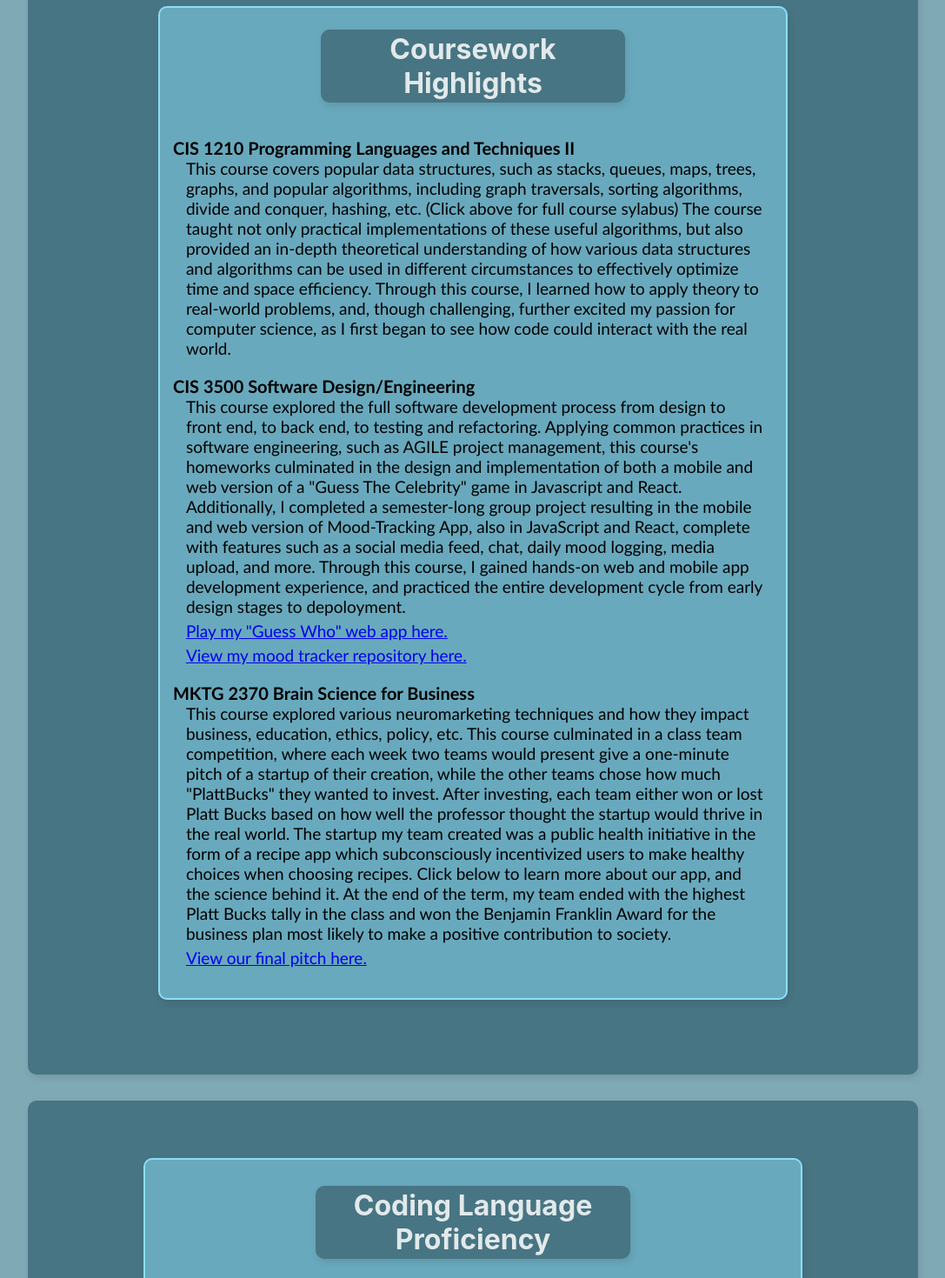
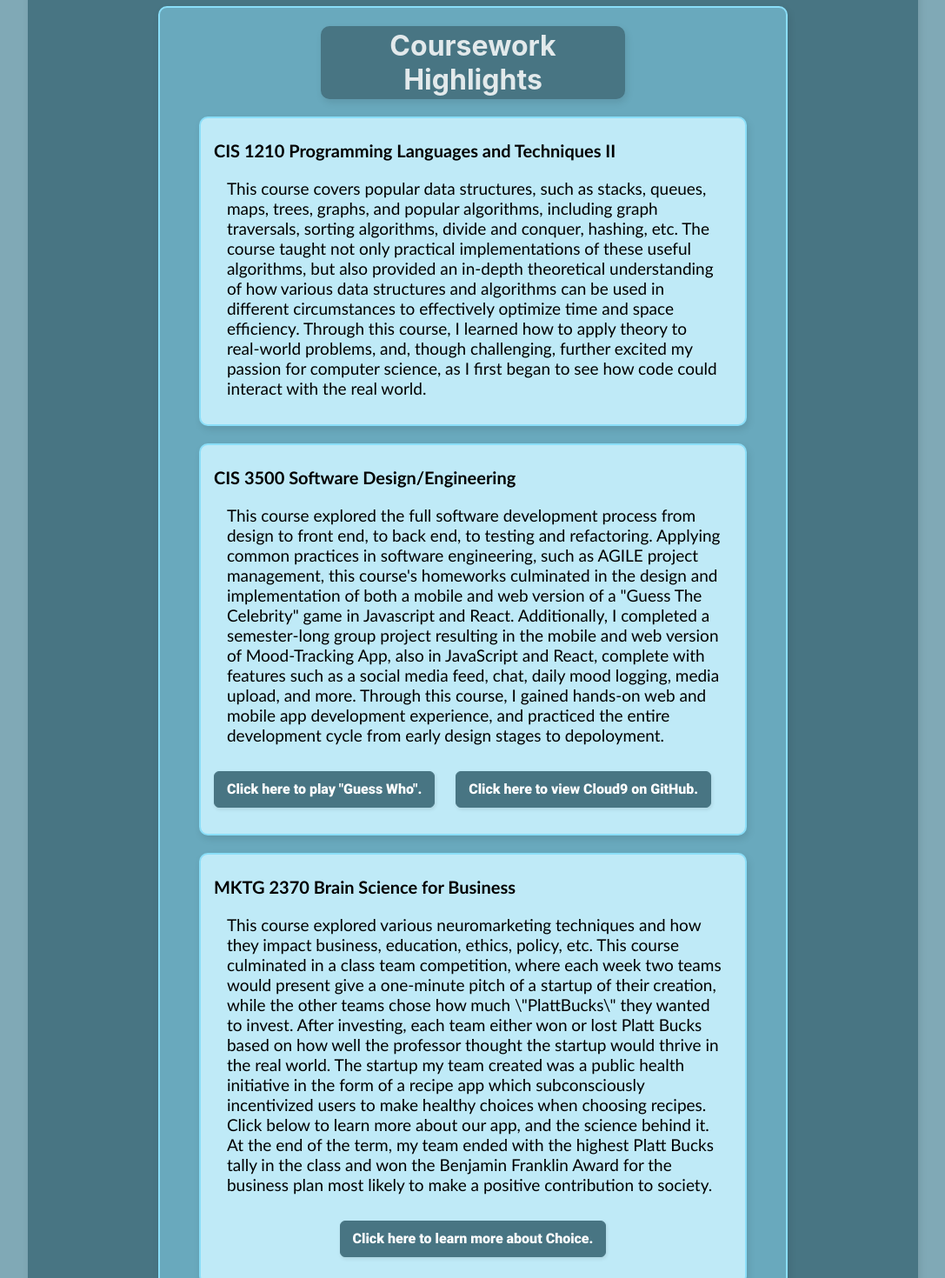
Before and after one commit to kepstein23/about-me-site, a React (Create React App) app: page / in a window 1280 px wide. Shown: the part 940-2410 px from the top of the page at 87% size, without its empty margins (96-1183 px from the left). Built offline with nearby package versions, Linux system fonts and the light colour scheme.

Commit message:
coursework highlights

```diff
--- a/src/components/Coursework.js
+++ b/src/components/Coursework.js
@@ -51,10 +51,95 @@ export function Coursework() {
 
     return (
         <div style={{padding: "20px"}}>
-            <TextBox
-            title="Coursework Highlights"
-            texts={relevantCoursework}
-            />
+          <div className="textBox">
+            <br />
+            <h1 className="heading">
+              Coursework Highlights
+            </h1>
+            <br/>
+            <div className="solid-text" style={{width: "90%"}}>
+              <h3 className="subtitle">CIS 1210 Programming Languages and Techniques II</h3>
+              <br/>
+              <p className="text">
+                This course covers popular data structures, such as stacks, queues, maps, trees, graphs, and popular algorithms,
+                including graph traversals, sorting algorithms, divide and conquer, hashing, etc. The course taught not only
+                practical implementations of these useful algorithms, but also provided an in-depth theoretical understanding of
+                how various data structures and algorithms can be used in different circumstances to effectively optimize time and
+                space efficiency.  Through this course, I learned how to apply theory to real-world problems, and, though challenging,
+                further excited my passion for computer science, as I first began to see how code could interact with the real world.
+              </p>
+              <br/>
+            </div>
+            <br/>
+
+            <div className="solid-text" style={{width: "90%"}}>
+              <h3 className="subtitle">CIS 3500 Software Design/Engineering</h3>
+              <br/>
+              <p className="text">
+                This course explored the full software development process from design to front end, to back end, to testing
+                and refactoring.  Applying common practices in software engineering, such as AGILE project management, this
+                course's homeworks culminated in the design and implementation of both a mobile and web version of a "Guess
+                The Celebrity" game in Javascript and React.  Additionally, I completed a semester-long group project resulting
+                in the mobile and web version of Mood-Tracking App, also in JavaScript and React, complete with features such
+                as a social media feed, chat, daily mood logging, media upload, and more.  Through this course, I gained hands-on web
+                and mobile app development experience, and practiced the entire development cycle from early design stages to depoloyment.
+              </p>
+              <br/>
+              <div style={{display: "flex", padding: "5px", justifyContent: "space-between"}}>
+                <a
+                  style={{textDecoration: "none"}}
+                  className="button-dark"
+                  href="http://calm-beach-22652.herokuapp.com/"
+                  target="_blank"
+                >
+                  Click here to play "Guess Who".
+                </a>
+                <a
+                  style={{textDecoration: "none"}}
+                  className="button-dark"
+                  href="https://github.com/cis350/mood-tracker-team28"
+                  target="_blank"
+                >
+                  Click here to view Cloud9 on GitHub.
+                </a>
+                <br/>
+              </div>
+              <br />
+            </div>
+            <br/>
+
+            <div className="solid-text" style={{width: "90%"}}>
+              <h3 className="subtitle">MKTG 2370 Brain Science for Business</h3>
+              <br/>
+              <p className="text">
+                This course explored various neuromarketing techniques and how they impact business, education,
+                ethics, policy, etc. This course culminated in a class team competition, where each week two teams
+                would present give a one-minute pitch of a startup of their creation, while the other teams chose
+                how much \"PlattBucks\" they wanted to invest.  After investing, each team either won or lost Platt
+                Bucks based on how well the professor thought the startup would thrive in the real world.  The
+                startup my team created was a public health initiative in the form of a recipe app which subconsciously
+                incentivized users to make healthy choices when choosing recipes. Click below to learn more about our
+                app, and the science behind it. At the end of the term, my team ended with the highest Platt Bucks tally
+                in the class and won the Benjamin Franklin Award for the business plan most likely to make a positive
+                contribution to society.
+              </p>
+              <br/>
+              <div style={{display: "flex", padding: "5px", justifyContent: "center"}}>
+                <a
+                  style={{textDecoration: "none"}}
+                  className="button-dark"
+                  href="https://docs.google.com/presentation/d/1Rs4LdfEiiYWdcputc_XUGIbjPUFEKhTx5rHXtpfFpNo/edit#slide=id.g115df2c994c_0_10"
+                  target="_blank"
+                >
+                  Click here to learn more about Choice.
+                </a>
+                <br/>
+              </div>
+              <br />
+            </div>
+            <br/>
+
+          </div>
         </div>
 
     )
```
